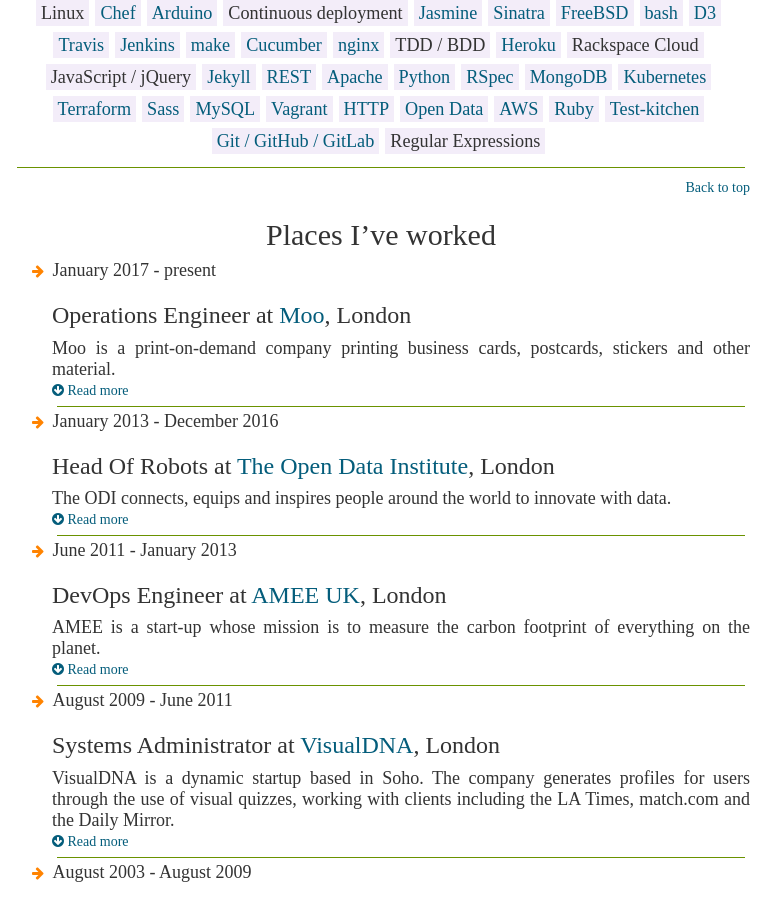
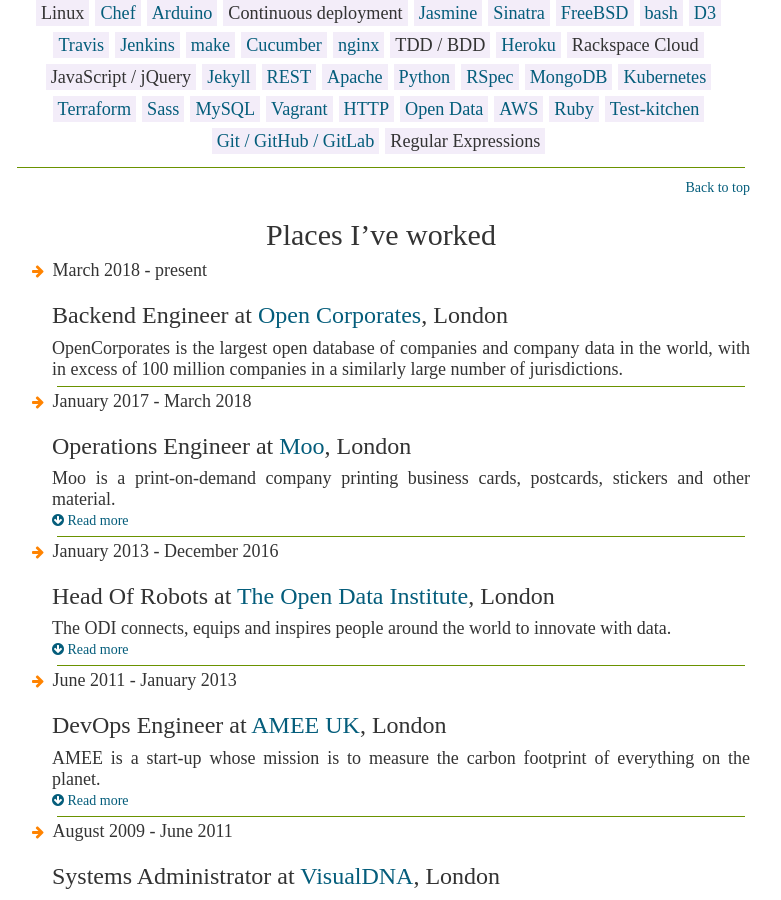
Before and after one commit to pikesley/pikesley.github.io, a Jekyll site: the page built from cv.html, in a window 1280 px wide and 900 px high, scrolled down 384 px. Shown: the whole window, without its empty margins (259-1040 px from the left). Built offline with Jekyll 4.4.1, drawn with Linux system fonts in a browser that asks for light colours; nearby versions of some CDN libraries; some web fonts are replaced; a style sheet for code colours, icons or effects is not loaded.

Commit message:
Change of employer

```diff
--- a/_data/cv/employers.yml
+++ b/_data/cv/employers.yml
@@ -1,10 +1,20 @@
+- name:     Open Corporates
+  url:      https://opencorporates.com/
+  location: London
+  role:     Backend Engineer
+  dates:
+    start:  March 2018
+    end:    present
+  headline: |
+    OpenCorporates is the largest open database of companies and company data in the world, with in excess of 100 million companies in a similarly large number of jurisdictions.
+
 - name:     Moo
   url:      http://moo.com
   location: London
   role:     Operations Engineer
   dates:
     start:  January 2017
-    end:    present
+    end:    March 2018
   headline: |
     Moo is a print-on-demand company printing business cards, postcards, stickers and other material.
   profile: |
```
